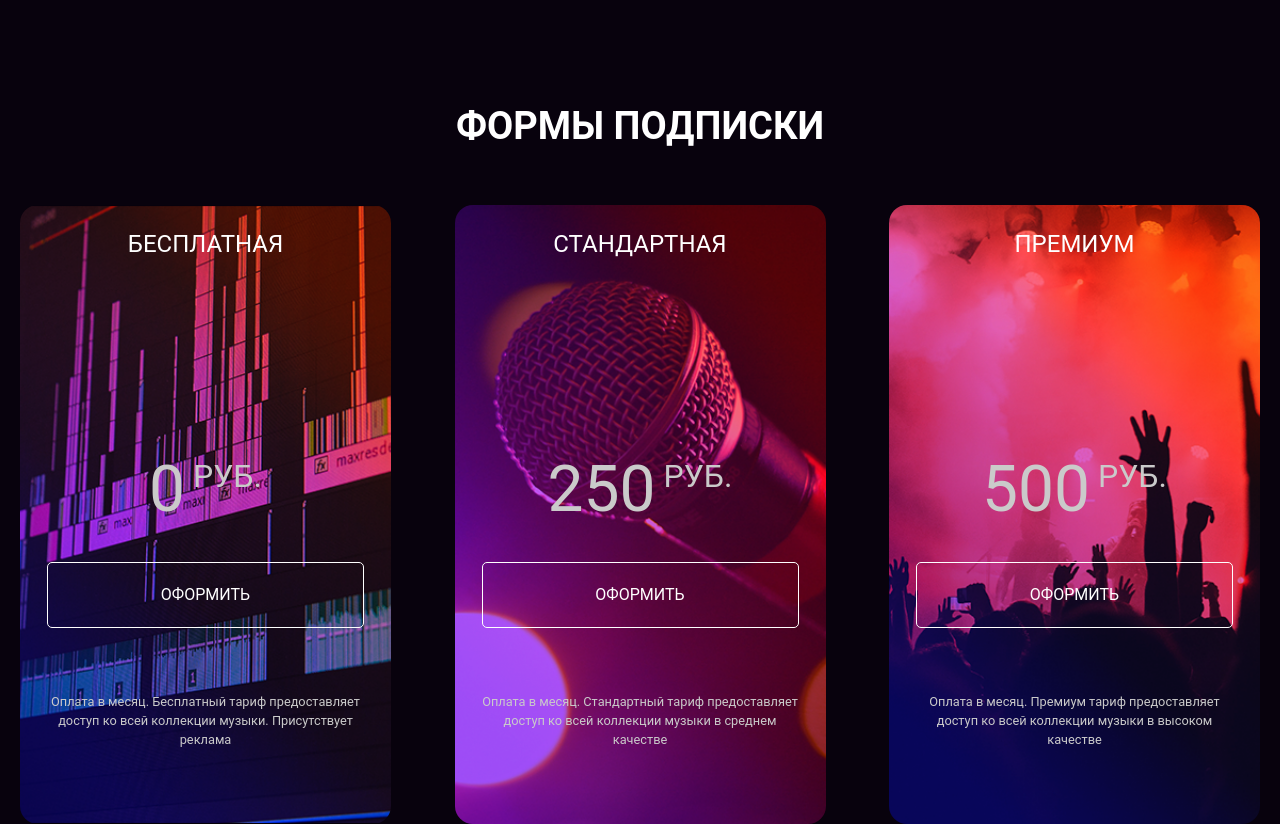
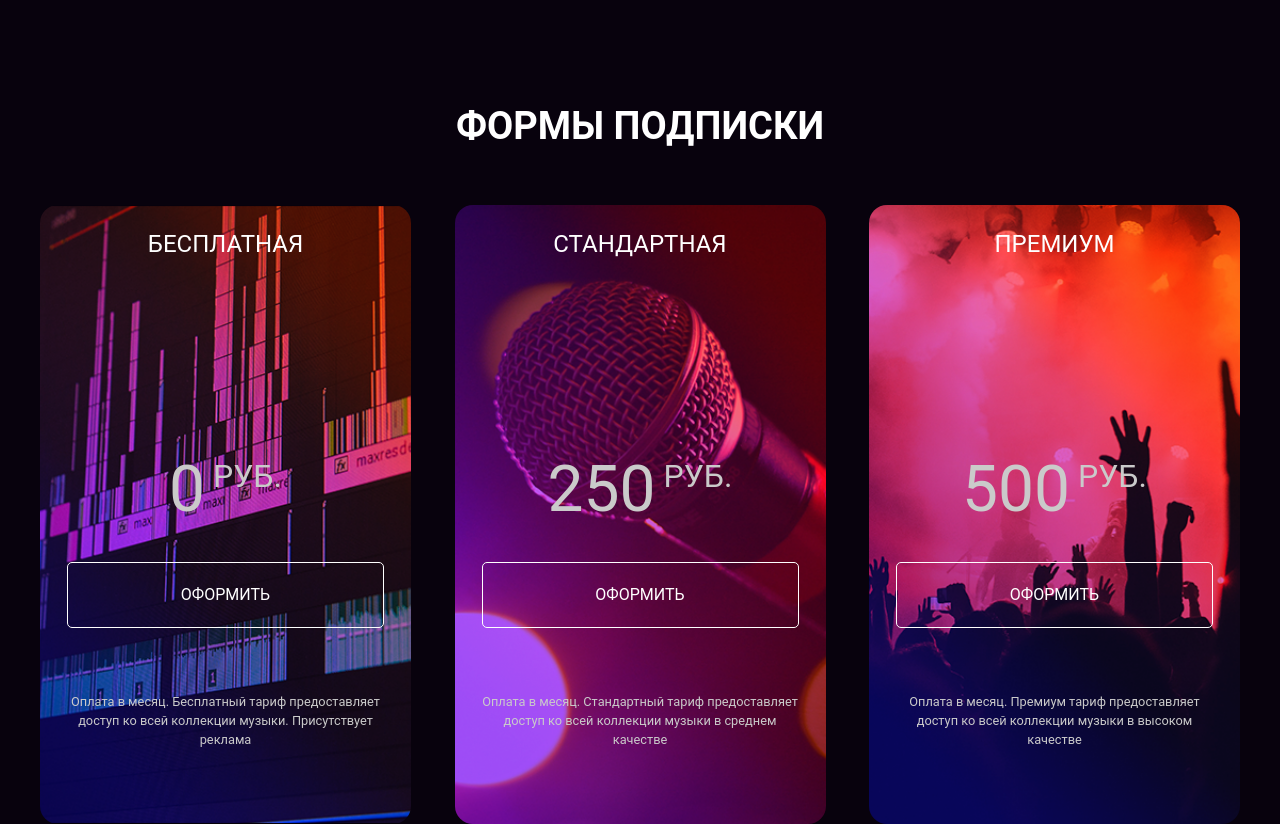
Before and after one commit to CoinerLo/layout-designer-project-lvl2, a plain HTML site: page src/index.html in a window 1280 px wide. Shown: the part 755-1579 px from the top of the page. Drawn offline with Linux system fonts and the light colour scheme.

Commit message:
Debaggind price section

```diff
--- a/src/index.html
+++ b/src/index.html
@@ -48,10 +48,11 @@
       </div>
     </main>
 
-    <section id="page-pricing" class="pricing container padding-top-100">
+    <section class="container">
+      <div id="page-pricing" class="pricing padding-left-right padding-top-100">
+
         <h2>Формы подписки</h2>
         <div class="pricing-cards">
-
           <div class="bg-free pricing-item">
             <h3>Бесплатная</h3>
             <p class="pricing-value">0<span class="pricing-unit"> руб.</span></p>
@@ -77,6 +78,7 @@
         <p class="txt-align-centr">
           На всех тарифах возможно прослушивание музыки с мобильных устройств. На премиум тарифе вы можете скачать все композиции на ваше устройство и слушать музыку без подключения к интернету
         </p>
+      </div>
     </section>
 
     <section class="container">
```
Lines whose indentation alone changed are shown as unchanged.
